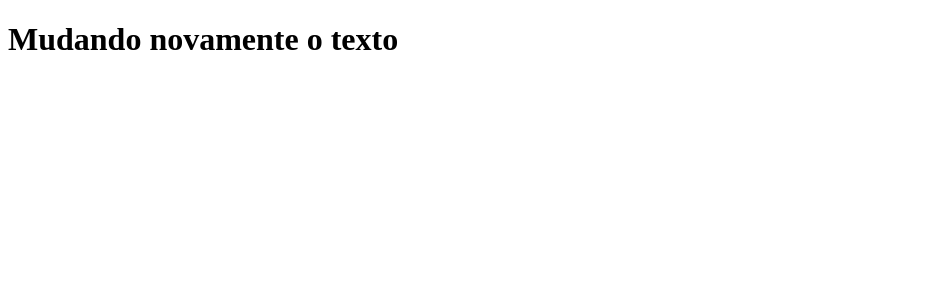
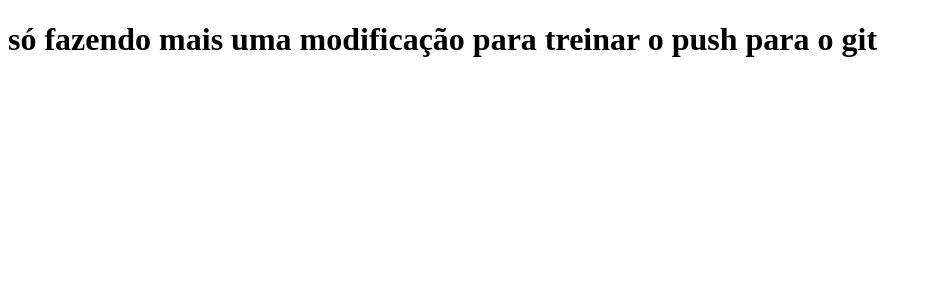
Before and after one commit to voliveiraa/Clone-tabnews, a Next.js app: page / in a window 1280 px wide. Shown: the top 300 px of the page, without its empty margins (0-932 px from the left). Built offline with nearby package versions, Linux system fonts and the light colour scheme.

Commit message:
treino e manutenção de push para o github

```diff
--- a/pages/index.js
+++ b/pages/index.js
@@ -1,5 +1,5 @@
 function Home () {
- return <h1>Mudando novamente o texto</h1>
+ return <h1>só fazendo mais uma modificação para treinar o push para o git</h1>
 }
 
 export default Home;
```
